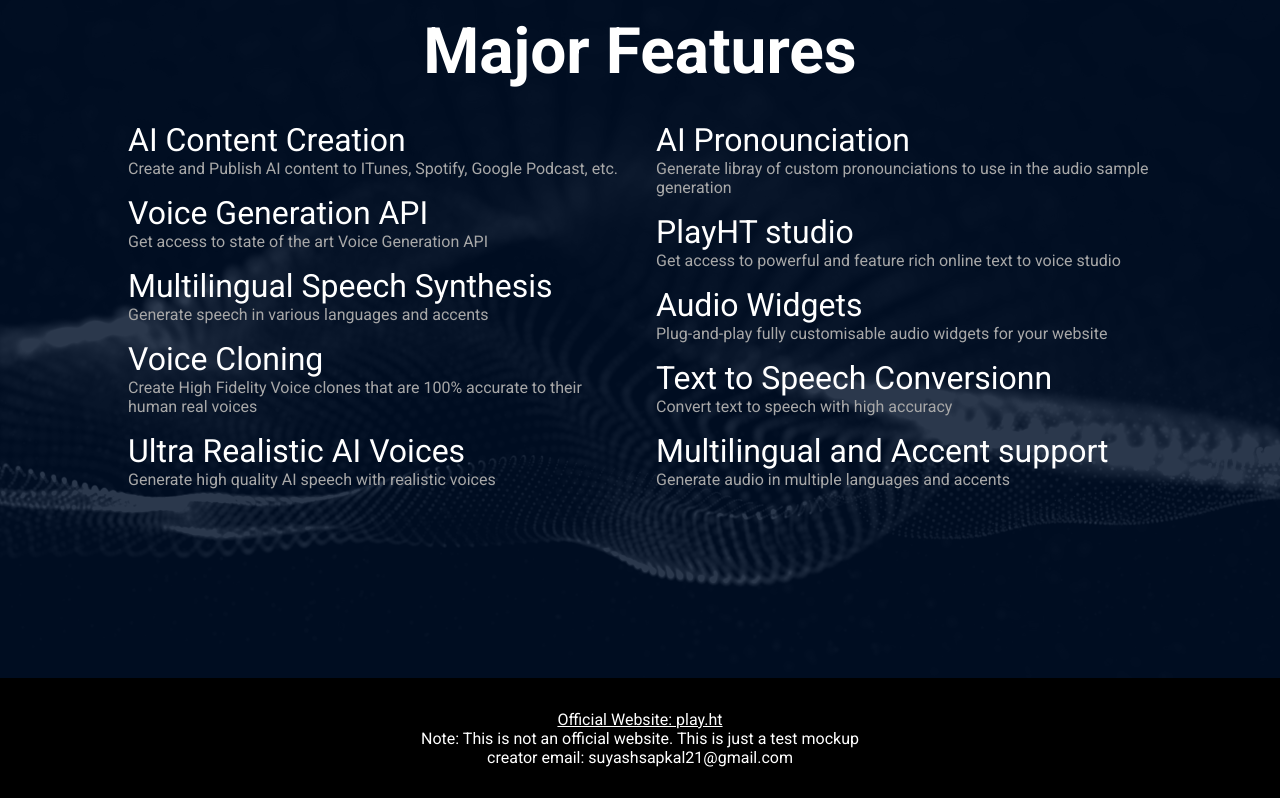
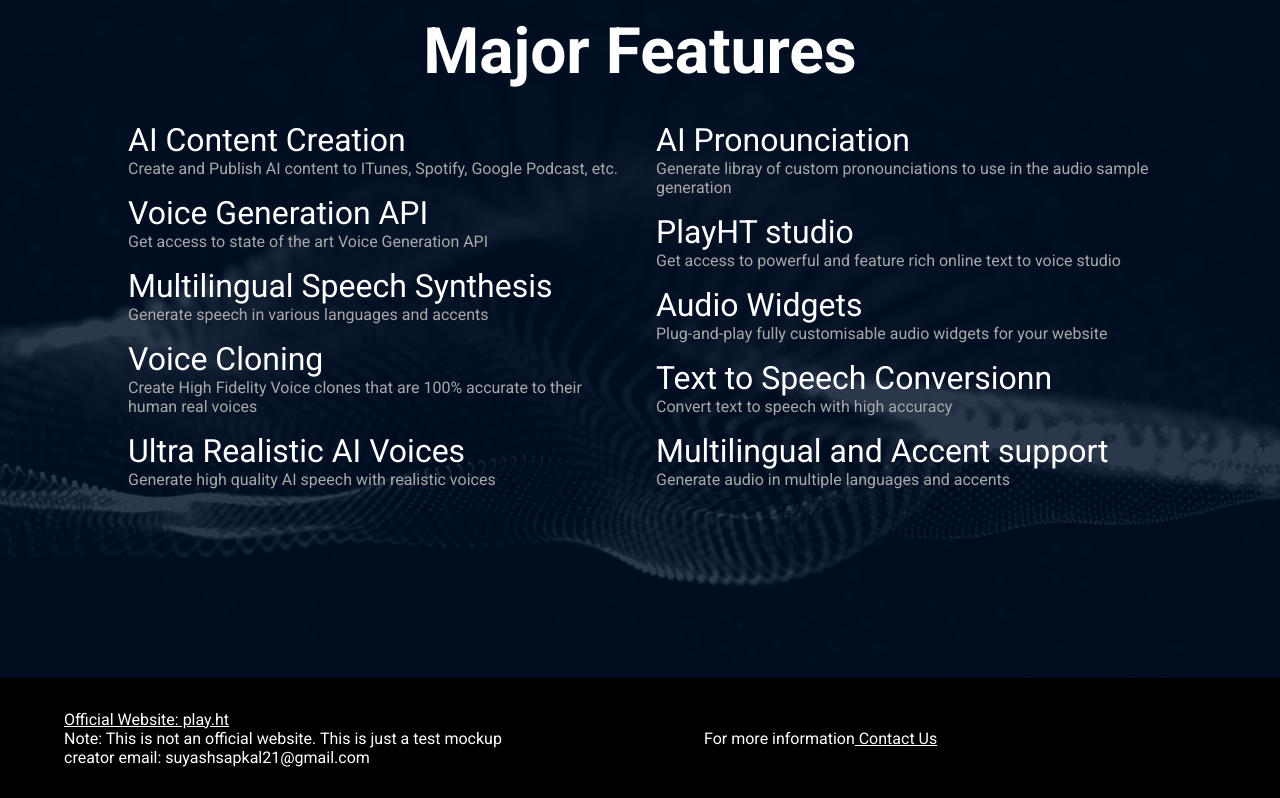
Before and after one commit to SuyashSapkal/playht_demo, a React (Vite) app in the folder frontend/: page / in a window 1280 px wide. Shown: the part 1602-2400 px from the top of the page. Built offline with nearby package versions, Linux system fonts and the light colour scheme.

Commit message:
Changes done in Footer.jsx and Footer.css files

```diff
--- a/frontend/src/components/Footer.css
+++ b/frontend/src/components/Footer.css
@@ -1,14 +1,27 @@
 .footer{
     background-color: #000000;
     color: #FFFFFF;
-    height: 15vh;
-    display: flex;
-    flex-direction: column;
-    justify-content: center ;
-    text-align: center;
+    min-height: 15vh;
+    display: grid;
+    grid-template-columns: repeat(2, 1fr);
+    align-items: center;
+}
+
+.item{
+    padding: 0 4rem;
 }
 
 .web_link{
     cursor: pointer;
     text-decoration: underline;
 }
+
+@media (max-width: 700px){
+    .footer{
+        display: flex;
+        flex-direction: column;
+        justify-content: center ;
+        text-align: center;
+        padding: 1em 0;
+    }
+}
--- a/frontend/src/components/Footer.jsx
+++ b/frontend/src/components/Footer.jsx
@@ -3,11 +3,17 @@
 export default function Footer(){
     return(
         <div className="footer">
-            <p className="web_link" href="https://play.ht/">Official Website: play.ht</p>
-            <div className="note">
-                Note: This is not an official website. This is just a test mockup
+            <div className='item'>
+                <p className="web_link" href="https://play.ht/">Official Website: play.ht</p>
+                <div className="note">
+                    Note: This is not an official website. This is just a test mockup
+                </div>
+                <div className="email">creator email: suyashsapkal21@gmail.com</div>
             </div>
-            <div className="email">creator email: suyashsapkal21@gmail.com</div>
+            <div className='item'>
+                For more information
+                <span className="web_link" href="https://play.ht/contact-us/"> Contact Us</span>
+            </div>
         </div>
     )
 }
```
